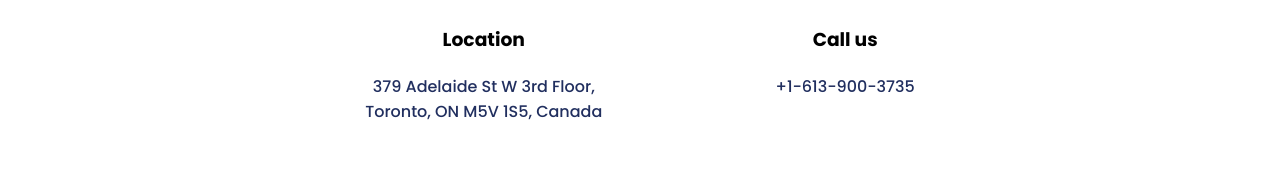
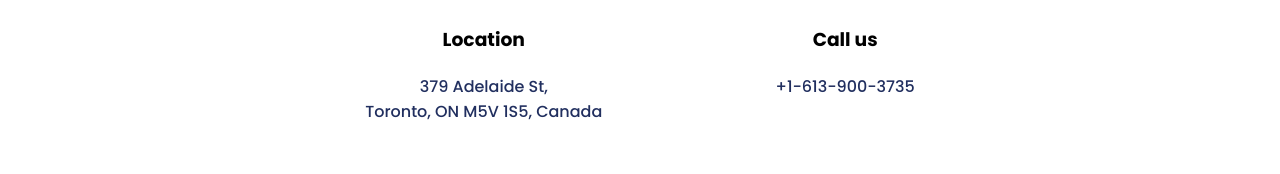
Before and after one commit to hippiedev/weinstein, a React (Create React App) app: page / in a window 1280 px wide. Shown: the part 1554-1728 px from the top of the page. Built offline with nearby package versions, Linux system fonts and the light colour scheme.

Commit message:
UI update

```diff
--- a/src/Components/Contact/Contact.js
+++ b/src/Components/Contact/Contact.js
@@ -13,7 +13,7 @@ function Contact() {
           <img src={markerIcon} alt="" />
           <h3>Location</h3>
           <p>
-            379 Adelaide St W 3rd Floor,
+            379 Adelaide St,
             <br /> Toronto, ON M5V 1S5, Canada
           </p>
         </span>
--- a/src/Components/ContactUs/Contact.js
+++ b/src/Components/ContactUs/Contact.js
@@ -37,7 +37,7 @@ function Contact() {
             <p>Weinstein Investment Bank</p>
             <p>+1-613-900-3735</p>
             <p>
-              379 Adelaide St W 3rd Floor,
+              379 Adelaide St,
               <br />
               Toronto, ON M5V 1S5, Canada
             </p>
```
